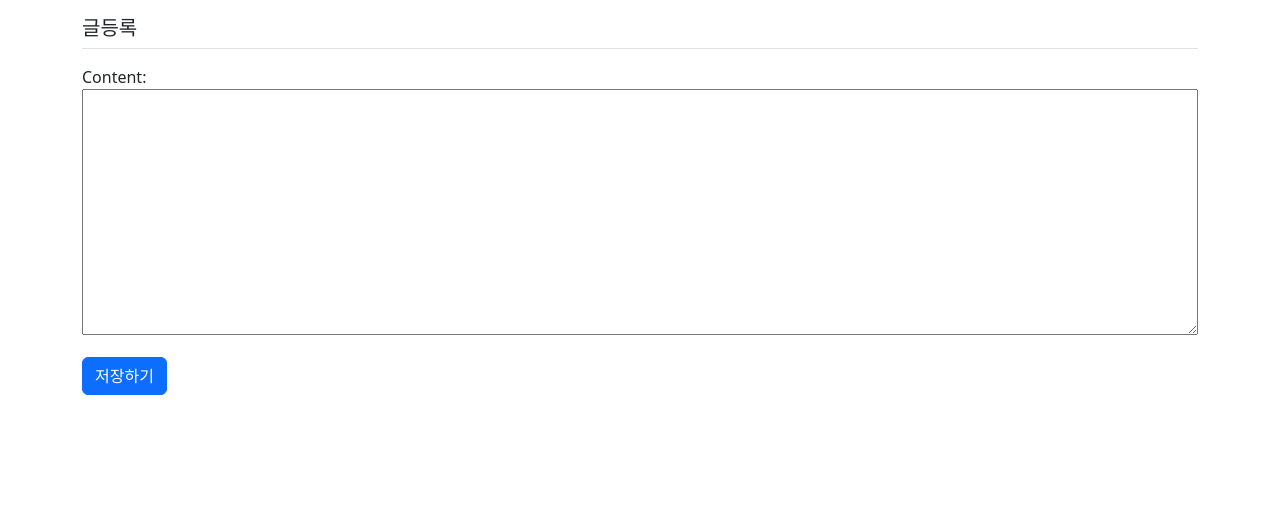
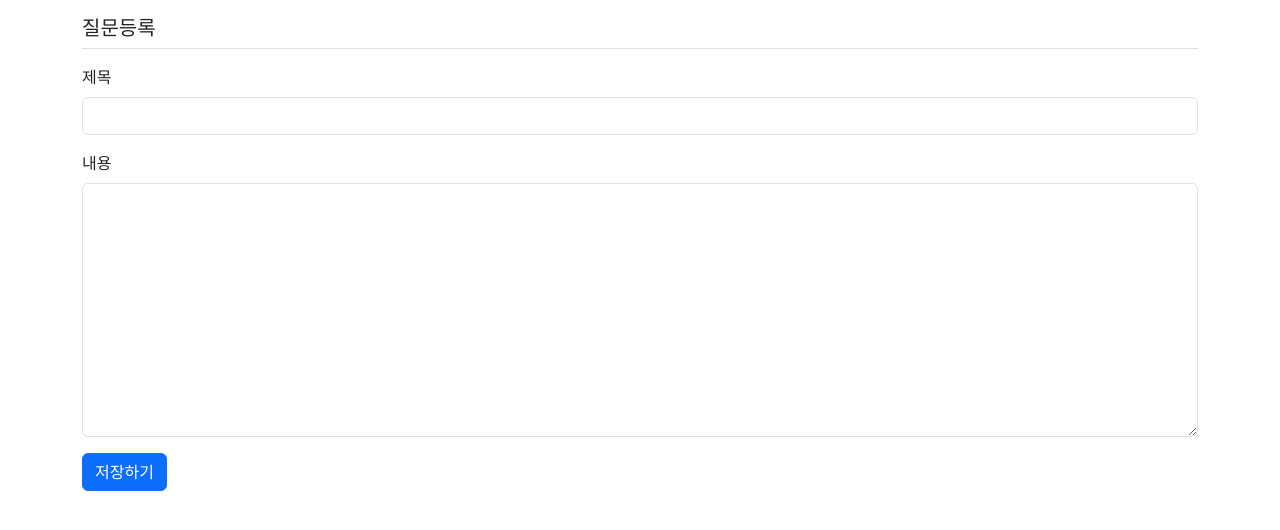
Before and after one commit to kyle4293/portfolio, a Django app: page /blog/post/create/ in a window 1280 px wide. Shown: the top 530 px of the page. Run offline with Django 4.2, Linux system fonts and the light colour scheme.

Commit message:
postform2

```diff
--- a/templates/blog/post_form.html
+++ b/templates/blog/post_form.html
@@ -1,10 +1,34 @@
 {% extends 'base.html' %}
+
 {% block content %}
 <div class="container">
-    <h5 class="my-3 border-bottom pb-2">글등록</h5>
+    <h5 class="my-3 border-bottom pb-2">질문등록</h5>
     <form method="post">
         {% csrf_token %}
-        {{ form.as_p }}
+        <!-- 오류표시 Start -->
+        {% if form.errors %}
+        <div class="alert alert-danger" role="alert">
+            {% for field in form %}
+            {% if field.errors %}
+            <div>
+                <strong>{{ field.label }}</strong>
+                {{ field.errors }}
+            </div>
+            {% endif %}
+            {% endfor %}
+        </div>
+        {% endif %}
+        <!-- 오류표시 End -->
+        <div class="mb-3">
+            <label for="subject" class="form-label">제목</label>
+            <input type="text" class="form-control" name="subject" id="subject"
+                   value="{{ form.subject.value|default_if_none:'' }}">
+        </div>
+        <div class="mb-3">
+            <label for="content" class="form-label">내용</label>
+            <textarea class="form-control" name="content"
+                      id="content" rows="10">{{ form.content.value|default_if_none:'' }}</textarea>
+        </div>
         <button type="submit" class="btn btn-primary">저장하기</button>
     </form>
 </div>
```
